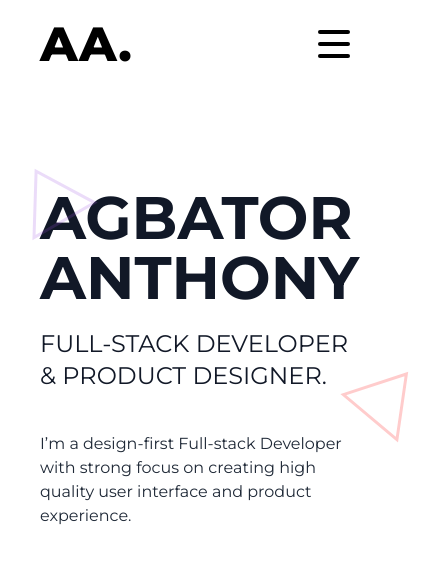
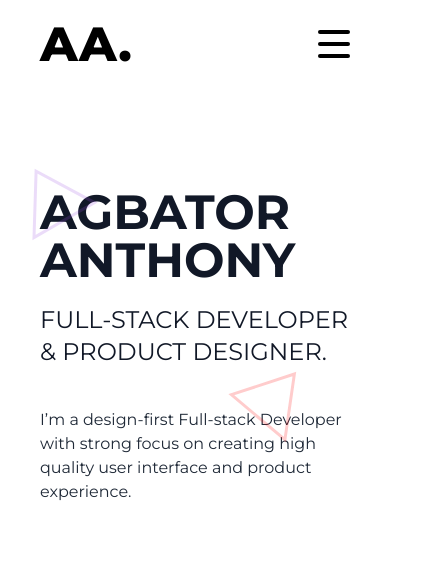
Before and after one commit to Aagbator/my-website, a Next.js app: page / in a window 390 px wide. Shown: the top 564 px of the page, 431 px wide, since content can reach past the window. Built offline with nearby package versions, Linux system fonts and the light colour scheme.

Commit message:
fixed responsiveness

```diff
--- a/src/app/components/hero.tsx
+++ b/src/app/components/hero.tsx
@@ -7,7 +7,7 @@ export const Hero = () => {
     <section className="relative">
       <section className="flex flex-col sm:flex-row justify-between align-top items-start w-full py-5 px-10 sm:px-20">
         <div className="flex flex-col mt-20">
-          <h1 className="flex flex-col text-gray-900 uppercase font-bold text-6xl md:text-7xl lg:text-8xl">
+          <h1 className="flex flex-col text-gray-900 uppercase font-bold text-5xl sm:text-6xl md:text-7xl lg:text-8xl">
             <span>Agbator</span>
             <span>Anthony</span>
           </h1>
@@ -57,7 +57,7 @@ export const Hero = () => {
 
       <Polygon isMobile={true} top={5} left={2} rotate={0} />
       <Polygon isMobile={false} top={14} left={38} rotate={70} />
-      <Polygon color="#ff0000" isMobile={true} top={18} left={22} rotate={70} />
+      <Polygon color="#ff0000" isMobile={true} top={18} left={15} rotate={70} />
     </section>
   );
 };
```
